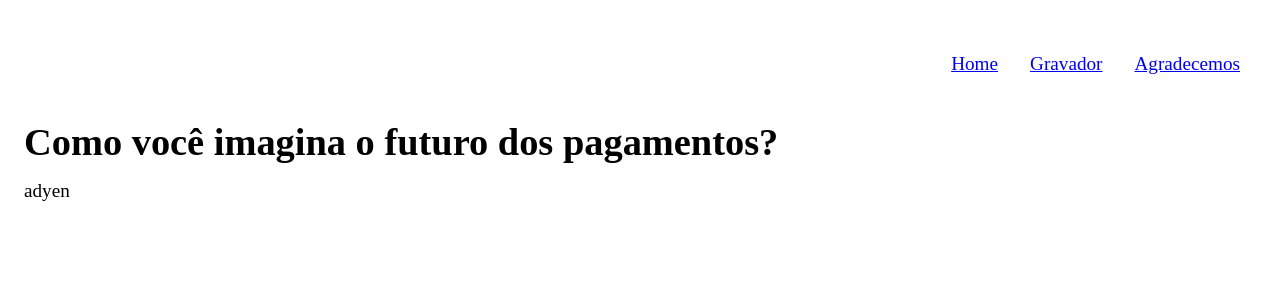
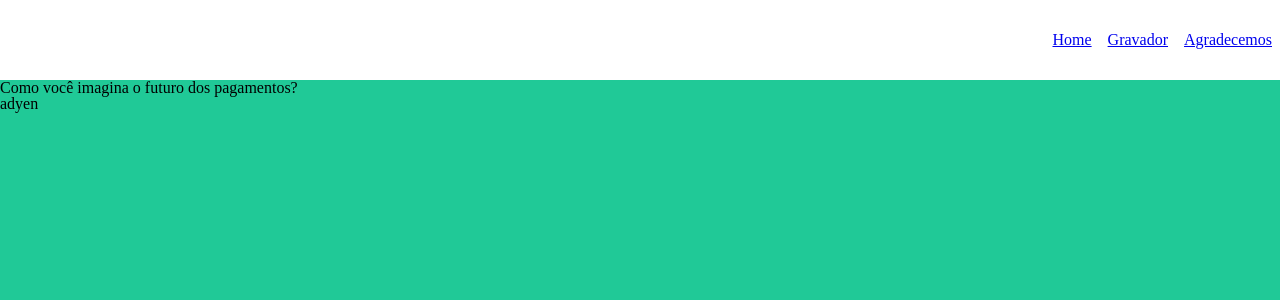
Before and after one commit to Pafs001/adyen, a React (Create React App) app: page / in a window 1280 px wide. Shown: the top 300 px of the page. Built offline with nearby package versions, Linux system fonts and the light colour scheme.

Commit message:
[CI]:wrench: Adicionar css reset

```diff
--- a/src/App.js
+++ b/src/App.js
@@ -1,6 +1,7 @@
 import { BrowserRouter, Routes, Route } from 'react-router-dom';
 import Header from './Header';
 import Gravador from './Gravador';
+import GravarDepoimento from './GravarDepoimento';
 import Agradecemos from './Agradecemos';
 import Home from './Home';
 import NotFound from './NotFound';
@@ -13,6 +14,7 @@ export const App = () => {
         <Route path="/" element={<Home />} />
         <Route path="agradecemos" element={<Agradecemos />} />
         <Route path="gravador" element={<Gravador />} />
+        <Route path="depoimento" element={<GravarDepoimento />} />
         <Route path="*" element={<NotFound />} />
       </Routes>
     </BrowserRouter>
--- a/src/Gravador.js
+++ b/src/Gravador/index.js
@@ -3,10 +3,10 @@ import { Link } from 'react-router-dom';
 
 export default function Gravador() {
   return (
-    <div>
+    <div className='content'>
       <div>
         <div>
-          <Link to="/agradecemos">Gravar depoimento</Link>
+          <Link to="/depoimento">Gravar depoimento</Link>
           <p>Como serão os pagamentos do futuro? Divida a sua opinião com a gente em até 1 minuto.</p>
         </div>
         <div>
--- /dev/null
+++ b/src/GravarDepoimento/index.js
@@ -0,0 +1,177 @@
+import React from 'react'
+
+import {
+  RecordWebcam,
+  useRecordWebcam,
+  CAMERA_STATUS
+} from "react-record-webcam";
+
+import "../index.css";
+
+const OPTIONS = {
+  filename: "test-filename",
+  fileType: "mp4",
+  width: 1920,
+  height: 1080
+};
+
+export default function GravarDepoimento() {
+  const recordWebcam = useRecordWebcam(OPTIONS);
+
+  const getRecordingFileHooks = async () => {
+    const blob = await recordWebcam.getRecording();
+    console.log({ blob });
+  };
+
+  const getRecordingFileRenderProp = async (blob) => {
+    console.log({ blob });
+  };
+
+  return (
+    <div>
+      <div className="demo-section">
+        <h1>Hooks demo</h1>
+        <p>Camera status: {recordWebcam.status}</p>
+        <div>
+          <button
+            disabled={
+              recordWebcam.status === CAMERA_STATUS.OPEN ||
+              recordWebcam.status === CAMERA_STATUS.RECORDING ||
+              recordWebcam.status === CAMERA_STATUS.PREVIEW
+            }
+            onClick={recordWebcam.open}
+          >
+            Open camera
+          </button>
+          <button
+            disabled={
+              recordWebcam.status === CAMERA_STATUS.CLOSED ||
+              recordWebcam.status === CAMERA_STATUS.PREVIEW
+            }
+            onClick={recordWebcam.close}
+          >
+            Close camera
+          </button>
+          <button
+            disabled={
+              recordWebcam.status === CAMERA_STATUS.CLOSED ||
+              recordWebcam.status === CAMERA_STATUS.RECORDING ||
+              recordWebcam.status === CAMERA_STATUS.PREVIEW
+            }
+            onClick={recordWebcam.start}
+          >
+            Start recording
+          </button>
+          <button
+            disabled={recordWebcam.status !== CAMERA_STATUS.RECORDING}
+            onClick={recordWebcam.stop}
+          >
+            Stop recording
+          </button>
+          <button
+            disabled={recordWebcam.status !== CAMERA_STATUS.PREVIEW}
+            onClick={recordWebcam.retake}
+          >
+            Retake
+          </button>
+          <button
+            disabled={recordWebcam.status !== CAMERA_STATUS.PREVIEW}
+            onClick={recordWebcam.download}
+          >
+            Download
+          </button>
+          <button
+            disabled={recordWebcam.status !== CAMERA_STATUS.PREVIEW}
+            onClick={getRecordingFileHooks}
+          >
+            Get recording
+          </button>
+        </div>
+
+        <video
+          ref={recordWebcam.webcamRef}
+          style={{
+            display: `${
+              recordWebcam.status === CAMERA_STATUS.OPEN ||
+              recordWebcam.status === CAMERA_STATUS.RECORDING
+                ? "block"
+                : "none"
+            }`
+          }}
+          autoPlay
+        />
+        <video
+          ref={recordWebcam.previewRef}
+          style={{
+            display: `${
+              recordWebcam.status === CAMERA_STATUS.PREVIEW ? "block" : "none"
+            }`
+          }}
+          autoPlay
+          loop
+        />
+      </div>
+      <div className="demo-section">
+        <h1>Component demo</h1>
+        <RecordWebcam options={OPTIONS} />
+      </div>
+      <div className="demo-section">
+        <RecordWebcam
+          options={OPTIONS}
+          render={(props) => {
+            const showOpenCamera =
+              props.status !== CAMERA_STATUS.OPEN &&
+              props.status !== CAMERA_STATUS.RECORDING &&
+              props.status !== CAMERA_STATUS.PREVIEW;
+            const showCloseCamera =
+              props.status === CAMERA_STATUS.OPEN || CAMERA_STATUS.RECORDING;
+            const showStart = props.status === CAMERA_STATUS.OPEN;
+            const showStop = props.status === CAMERA_STATUS.RECORDING;
+            const showRetake = props.status === CAMERA_STATUS.PREVIEW;
+            const showDownload = props.status === CAMERA_STATUS.PREVIEW;
+
+            return (
+              <div>
+                <h1>Component render prop demo</h1>
+                <p>Camera status: {props.status}</p>
+                <div>
+                  <button disabled={!showOpenCamera} onClick={props.openCamera}>
+                    Open camera
+                  </button>
+                  <button
+                    disabled={showOpenCamera || showRetake || !showCloseCamera}
+                    onClick={props.closeCamera}
+                  >
+                    Close camera
+                  </button>
+
+                  <button disabled={!showStart} onClick={props.start}>
+                    Start recording
+                  </button>
+                  <button disabled={!showStop} onClick={props.stop}>
+                    Stop recording
+                  </button>
+                  <button disabled={!showRetake} onClick={props.retake}>
+                    Retake
+                  </button>
+                  <button disabled={!showDownload} onClick={props.download}>
+                    Download
+                  </button>
+                  <button
+                    disabled={!showDownload}
+                    onClick={async () => {
+                      const blob = await props.getRecording();
+                      getRecordingFileRenderProp(blob);
+                    }}
+                  >
+                    Get recording blob
+                  </button>
+                </div>
+              </div>
+            );
+          }}
+        />
+      </div>
+    </div>
+  );
+};
--- a/src/Home.js
+++ b/src/Home/index.js
@@ -2,7 +2,7 @@ import React from 'react'
 
 export default function Home() {
   return (
-    <div>
+    <div className='content'>
       <div>
         <h1>Como você imagina o futuro dos pagamentos?</h1>
       </div>
--- a/src/index.css
+++ b/src/index.css
@@ -4,127 +4,49 @@
   box-sizing: border-box;
 }
 
-html {
-  --font-size: 1.2rem;
-  --radius: 0.2rem;
-  --blue: #007bff;
-  --indigo: #6610f2;
-  --purple: #6f42c1;
-  --pink: #e83e8c;
-  --red: #dc3545;
-  --orange: #fd7e14;
-  --yellow: #ffc107;
-  --green: #28a745;
-  --teal: #20c997;
-  --cyan: #17a2b8;
-  --white: #fff;
-  --gray: #6c757d;
-  --gray-dark: #343a40;
-  --primary: #0abf53;
-  --secondary: #6c757d;
-  --success: #28a745;
-  --info: #17a2b8;
-  --warning: #ffc107;
-  --danger: #dc3545;
-  --light: #f8f9fa;
-  --dark: #343a40;
-  --breakpoint-xs: 0;
-  --breakpoint-sm: 480px;
-  --breakpoint-md: 768px;
-  --breakpoint-lg: 960px;
-  --breakpoint-xl: 1248px;
-  --breakpoint-xxl: 1536px;
-  --font-family-sans-serif: -apple-system, BlinkMacSystemFont, "Segoe UI", Roboto, "Helvetica Neue", Arial, "Noto Sans", sans-serif, "Apple Color Emoji", "Segoe UI Emoji", "Segoe UI Symbol", "Noto Color Emoji";
-  --font-family-monospace: SFMono-Regular, Menlo, Monaco, Consolas, "Liberation Mono", "Courier New", monospace;
+html, body, div, span, applet, object, iframe,
+h1, h2, h3, h4, h5, h6, p, blockquote, pre,
+a, abbr, acronym, address, big, cite, code,
+del, dfn, em, img, ins, kbd, q, s, samp,
+small, strike, strong, sub, sup, tt, var,
+b, u, i, center,
+dl, dt, dd, ol, ul, li,
+fieldset, form, label, legend,
+table, caption, tbody, tfoot, thead, tr, th, td,
+article, aside, canvas, details, embed,
+figure, figcaption, footer, header, hgroup,
+menu, nav, output, ruby, section, summary,
+time, mark, audio, video {
+    margin: 0 0 0 0;
+    padding: 0 0 0 0;
+    border: 0;
+    font-size: 100%;
+    font: inherit;
+    vertical-align: baseline;
+    box-sizing: border-box;
 }
-
+/* HTML5 display-role reset for older browsers */
+article, aside, details, figcaption, figure,
+footer, header, hgroup, menu, nav, section {
+    display: block;
+}
 body {
-  margin: 1.5rem;
+    line-height: 1;
 }
-
-body,
-input,
-textarea,
-button {
-  font-size: var(--font-size);
-  font-family: var(--font);
+ol, ul {
+    list-style: none;
 }
-
-h1,
-h2,
-h3 {
-  font-family: var(--font-title);
+blockquote, q {
+    quotes: none;
 }
-
-h1,
-h2,
-h3,
-p,
-ul {
-  margin: 1rem 0;
+blockquote:before, blockquote:after,
+q:before, q:after {
+    content: '';
+    content: none;
 }
-
-ul {
-  list-style: square;
-}
-
-li {
-  margin-bottom: 0.5rem;
-}
-
-label {
-  display: block;
-  margin-bottom: 0.25rem;
-}
-
-input,
-textarea {
-  display: block;
-  border: 1px solid #ccc;
-  width: 100%;
-  padding: 0.8rem;
-  border-radius: var(--radius);
-  background: #eee;
-  transition: 0.2s;
-}
-
-input:focus,
-textarea:focus {
-  outline: none;
-  border-color: var(--color);
-  background: white;
-  box-shadow: 0 0 0 3px var(--color-light);
-}
-
-button {
-  cursor: pointer;
-  border: none;
-  border-radius: var(--radius);
-  transition: 0.1s;
-  background: var(--color);
-  color: var(--color-dark);
-  padding: 0.8rem 1.6rem;
-}
-
-button:hover,
-button:focus {
-  background: var(--color);
-  box-shadow: 0 0 0 3px var(--color-light), 0 0 0 4px var(--color);
-  outline: none;
-}
-
-button:active {
-  box-shadow: 0 0 0 3px var(--color), 0 0 0 4px var(--color);
-}
-
-button:disabled {
-  opacity: 0.5;
-  cursor: wait;
-}
-
-hr {
-  border: 2px solid black;
-  margin: 2rem auto;
+table {
+    border-collapse: collapse;
+    border-spacing: 0;
 }
 
 .nav {
@@ -140,10 +62,9 @@ hr {
   display: flex;
   align-items: center;
   justify-content: center;
-  margin: 8px;
-  padding: 8px;
-  height: 10vh;
+  padding: 0 8px 0 8px;
 }
 .content {
   background-color: #20c997;
+  height: 90vh;
 }
```
Also changed, not shown: src/GravarDepoimento.js (deleted, +0 -7 lines), src/Agradecemos/index.js (renamed from src/Agradecemos.js), src/GravarPalavras/index.js (renamed from src/GravarPalavras.js), src/Header/index.js (renamed from src/Header.js), src/NotFound/index.js (renamed from src/NotFound.js).
